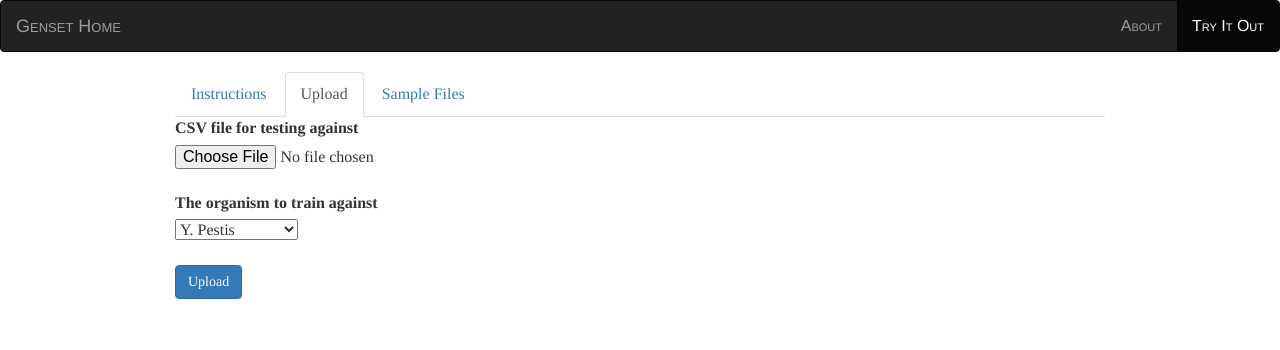
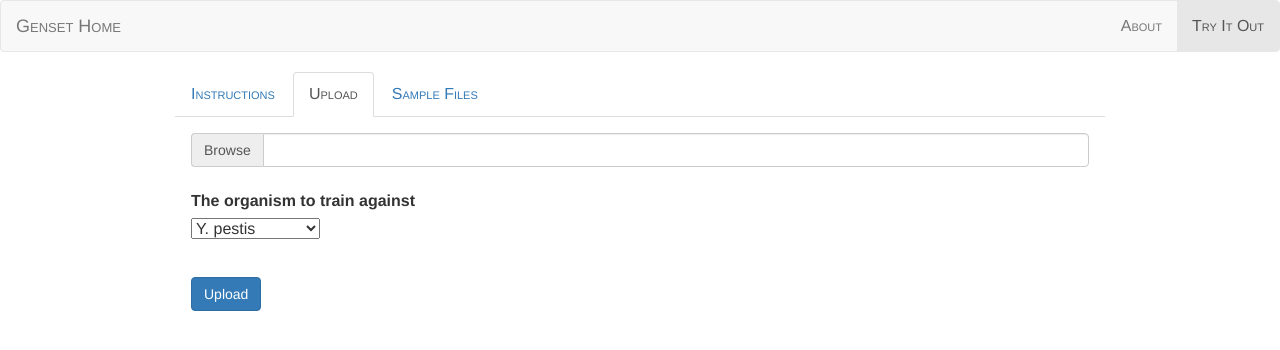
Before and after one commit to chuck-sys/genset-demo-site, a Flask app: page /experiment in a window 1280 px wide, after a click on "Upload". Shown: the top 350 px of the page. Run offline with Flask 2, Linux system fonts and the light colour scheme; some libraries are stand-ins or nearby versions.

Commit message:
Fixes up some of the design issues
The entire site will be redesigned (with or without bootstrap).
Check out the new redesign branch.

```diff
--- a/app/forms.py
+++ b/app/forms.py
@@ -17,7 +17,7 @@ class ProcessingForm(FlaskForm):
         FileAllowed(csvs, 'CSVs only!')
     ])
     trainingset = SelectField('Training set', [DataRequired()], choices=[
-        ('ysc', 'Y. Pestis'),
+        ('ysc', 'Y. pestis'),
         ('spi1', 'S. dysenteriae'),
         ('spi2', 'S. typhimurium'),
         ('hrp1', 'P. syringae'),
--- a/app/static/experiment.js
+++ b/app/static/experiment.js
@@ -2,17 +2,26 @@
 
 function updateTrainingVisibility(value) {
     if (value === "custom") {
-        $("#trainingcsv").show();
+        $("#training-input").show();
     } else {
-        $("#trainingcsv").hide();
+        $("#training-input").hide();
     }
 }
 
+$(document).on('change', ':file', function() {
+    var input = $(this);
+    var label = input.val().replace(/\\/g,'/').replace(/.*\//, '');
+    input.trigger('fileselect', [label]);
+})
+
 $(function() {
-    // Hide as default
     updateTrainingVisibility($("#trainingset").val());
 
     $("#trainingset").on("change", function() {
-        updateTrainingVisibility(this.value);
+        updateTrainingVisibility($(this).val());
+    });
+
+    $(':file').on('fileselect', function(evt, label) {
+        $(this).parent().next('input[type=text]').val(label);
     });
 });
--- a/app/static/style.css
+++ b/app/static/style.css
@@ -1,12 +1,15 @@
 body {
     margin: 0;
-    font-family: Times, serif;
+    font-family: Helvetica, sans-serif;
     font-size: 16px;
 }
 
-h1, h2, h3, h4, h5, h6, .navbar {
-    font-family: Helvetica, sans-serif;
+h1, h2, h3, h4, h5, h6, .navbar, .nav {
     font-variant: small-caps;
+}
+
+form {
+    padding: 1em;
 }
 
 .container-fluid {
@@ -28,13 +31,11 @@ h1, h2, h3, h4, h5, h6, .navbar {
     text-align: right;
     filter: alpha(opacity=0);
     opacity: 0;
-    outline: none;
     background: white;
-    cursor: inherit;
+    cursor: pointer;
     display: block;
 }
 
-.vl {
-    border-left: thin solid black;
-    border-right: thin solid black;
+#trainingset {
+    margin-bottom: 1em;
 }
--- a/app/templates/_nav.html
+++ b/app/templates/_nav.html
@@ -1,4 +1,4 @@
-<nav class='navbar navbar-inverse' role=navigation>
+<nav class='navbar navbar-default' role=navigation>
     <div class="navbar-header">
         <a class="navbar-brand" href="{{ url_for('index') }}">Genset Home</a>
         <button type='button' class='navbar-toggle collapsed'
--- a/app/templates/experiment/form.html
+++ b/app/templates/experiment/form.html
@@ -1,13 +1,22 @@
 <form id="form" action="/upload" method="POST" enctype="multipart/form-data">
     {{ form.csrf_token }}
 
-    <label for="testzip">CSV file for testing against</label>
-    {{ form.testcsv }}
+    <div class="input-group">
+        <label for="testzip" class="input-group-addon btn-file">
+            Browse {{ form.testcsv }}
+        </label>
+        <input class="form-control" type="text" name="1"/>
+    </div>
     <br>
 
     <label for="trainingset">The organism to train against</label><br>
     {{ form.trainingset }}
-    {{ form.trainingcsv }}
+    <div class="input-group" id="training-input">
+        <label for="trainingcsv" class="input-group-addon btn-file">
+            Browse {{ form.trainingcsv }}
+        </label>
+        <input class="form-control" type="text" name="2" />
+    </div>
     <br><br>
 
     <button class="btn btn-primary g-recaptcha"
--- a/app/templates/experiment/instructions.html
+++ b/app/templates/experiment/instructions.html
@@ -1,10 +1,10 @@
-<blockquote>
+<div class="jumbotron">
     All uploaded files must be in comma-separated values (CSV) format. For
     specifications on CSV file headers, check
     <a href="https://github.com/cheukyin699/bioinf-data-collection/blob/master/docs/filename_meanings.md">this</a>
     out. The CSV headers are at the bottom, under heading
     <strong>Content in Various Types of Output Files</strong>.
-</blockquote>
+</div>
 
 <hr>
 
@@ -19,7 +19,7 @@
         </p>
     </div>
 
-    <div class="col-md-4 vl">
+    <div class="col-md-4">
         <h3>Training Set CSV</h3>
 
         <p>
--- a/app/templates/experiment/samples.html
+++ b/app/templates/experiment/samples.html
@@ -0,0 +1,12 @@
+<table class="table table-hover">
+    <tr>
+        <th>Organism</th>
+        <th>Link</th>
+    </tr>
+    {% for organism, link in files %}
+    <tr>
+        <td>{{ organism }}</td>
+        <td><a href="{{ link }}" class="btn btn-default">Get</a></td>
+    </tr>
+    {% endfor %}
+</table>
--- a/app/utils.py
+++ b/app/utils.py
@@ -1,3 +1,16 @@
+
+# Variables
+SAMPLE_FILES = [
+    ('Y. pestris', 'https://github.com/'),
+    ('S. dysenteriae', 'https://github.com/'),
+    ('S. typhimurium', 'https://github.com/'),
+    ('P. syringae', 'https://github.com/'),
+    ('X. campestris', 'https://github.com/'),
+    ('C. trachematis', 'https://github.com/'),
+    ('S. fredii', 'https://github.com/'),
+]
+
+# Functions
 def sid_is_valid(sid):
     '''
     Checks to see if the session ID is valid or not. Valid session IDs do not
--- a/app/views.py
+++ b/app/views.py
@@ -21,7 +21,8 @@ def experiment():
     return render_template('experiment/index.html',
                             title="Try it Out!",
                             sitekey=app.config['G_CAPTCHA_SITEKEY'],
-                            form=form)
+                            form=form,
+                            files=utils.SAMPLE_FILES)
 
 @app.route('/upload', methods=['POST'])
 def upload():
@@ -71,7 +72,8 @@ def upload():
     return redirect(url_for('experiment',
                             title="Try it Out!",
                             sitekey=app.config['G_CAPTCHA_SITEKEY'],
-                            form=form))
+                            form=form,
+                            files=utils.SAMPLE_FILES))
 
 @app.route('/view/<sid>')
 def view(sid):
```
